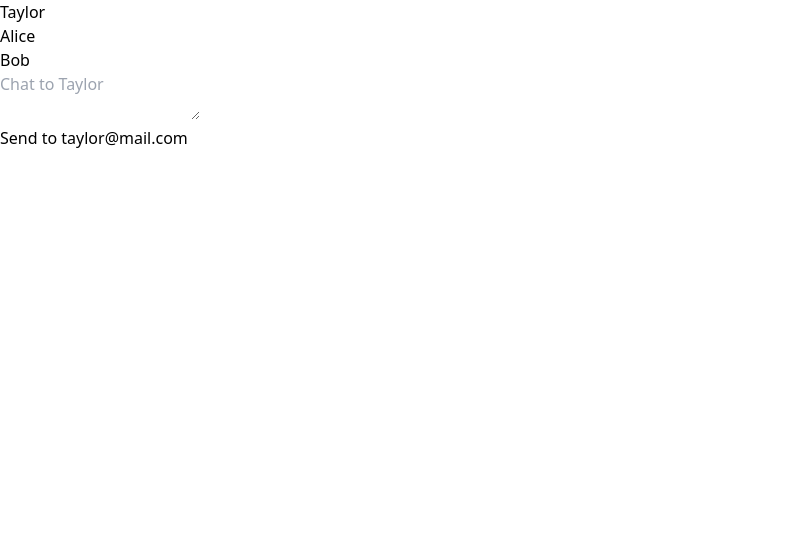
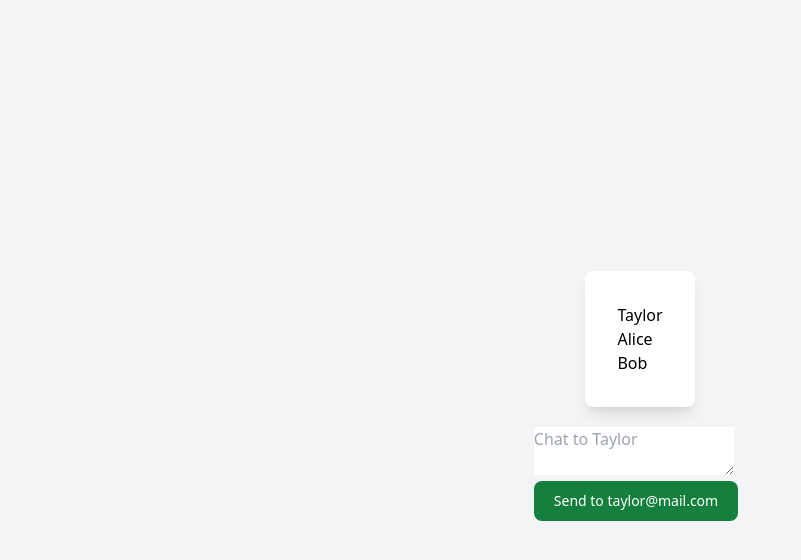
Before and after one commit to kenyansa/master-classs-react-state, a React (Create React App) app in the folder react-state-masterclass/: page / in a window 1280 px wide. Shown: the top 560 px of the page, without its empty margins (0-801 px from the left). Built offline with nearby package versions, Linux system fonts and the light colour scheme.

Commit message:
style components

```diff
--- a/react-state-masterclass/src/App.js
+++ b/react-state-masterclass/src/App.js
@@ -6,12 +6,15 @@ import ContactList from './ContactList.js';
 export default function Messenger() {
   const [to, setTo] = useState(contacts[0]);
   return (
-    <div>
-      <ContactList
+    <div className="flex flex-col items-center justify-center h-screen bg-gray-100">
+      <div className="flex flex-row space-x-8 p-8 bg-white shadow-lg rounded-lg mb-5 round">
+        <ContactList
         contacts={contacts}
         selectedContact={to}
         onSelect={contact => setTo(contact)}
       />
+      </div>
+
       <Chat key={to.email} contact={to} />
     </div>
   )
--- a/react-state-masterclass/src/Chat.js
+++ b/react-state-masterclass/src/Chat.js
@@ -10,7 +10,14 @@ export default function Chat({ contact }) {
         onChange={e => setText(e.target.value)}
       />
       <br />
-      <button>Send to {contact.email}</button>
+      <button
+      className="focus:outline-none text-white bg-green-700 hover:bg-green-800 focus:ring-4 focus:ring-green-300 font-medium rounded-lg text-sm px-5 py-2.5 me-2 mb-2 dark:bg-green-600 dark:hover:bg-green-700 dark:focus:ring-green-800"
+      onClick={() => {
+        // Handle sending message here
+        alert(`Message sent to ${contact.email}: ${text}`);
+        setText(''); // Clear the input field after sending the message
+      }}
+      >Send to {contact.email}</button>
     </section>
   );
 }
```
